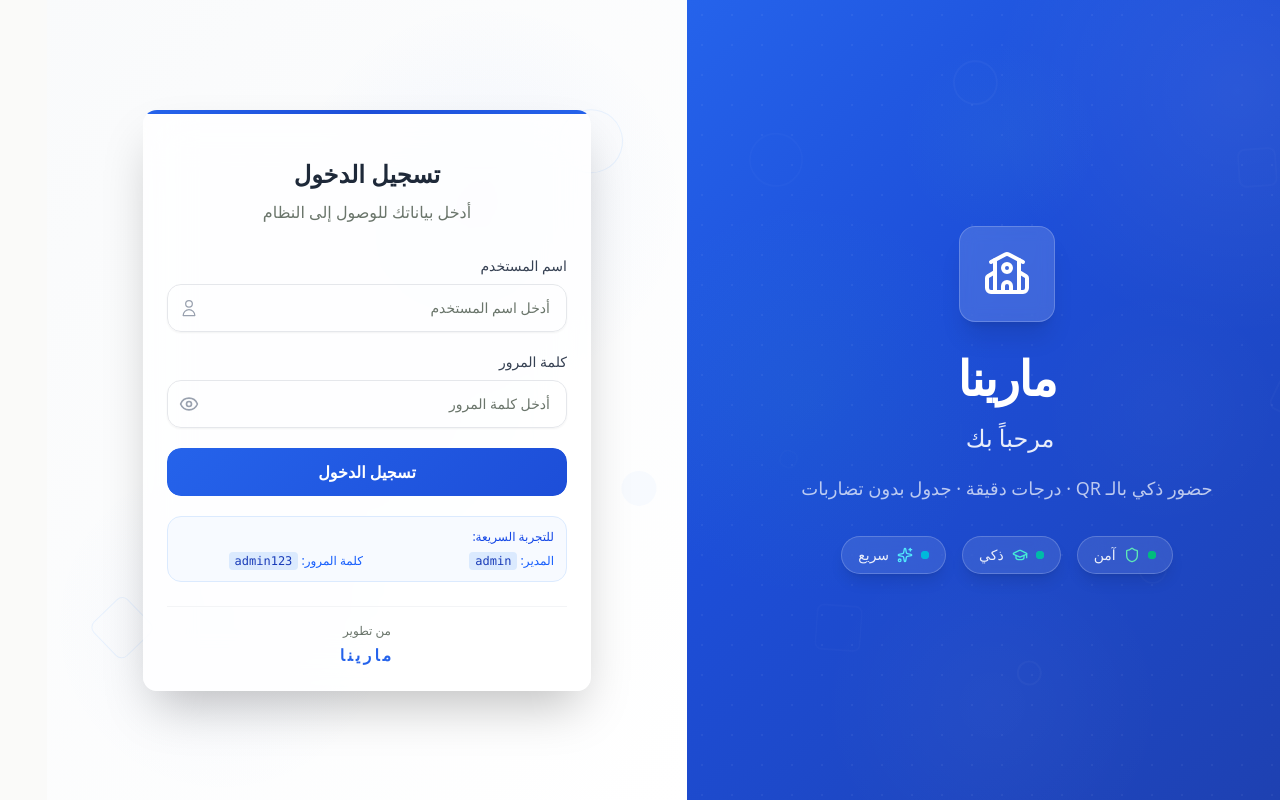
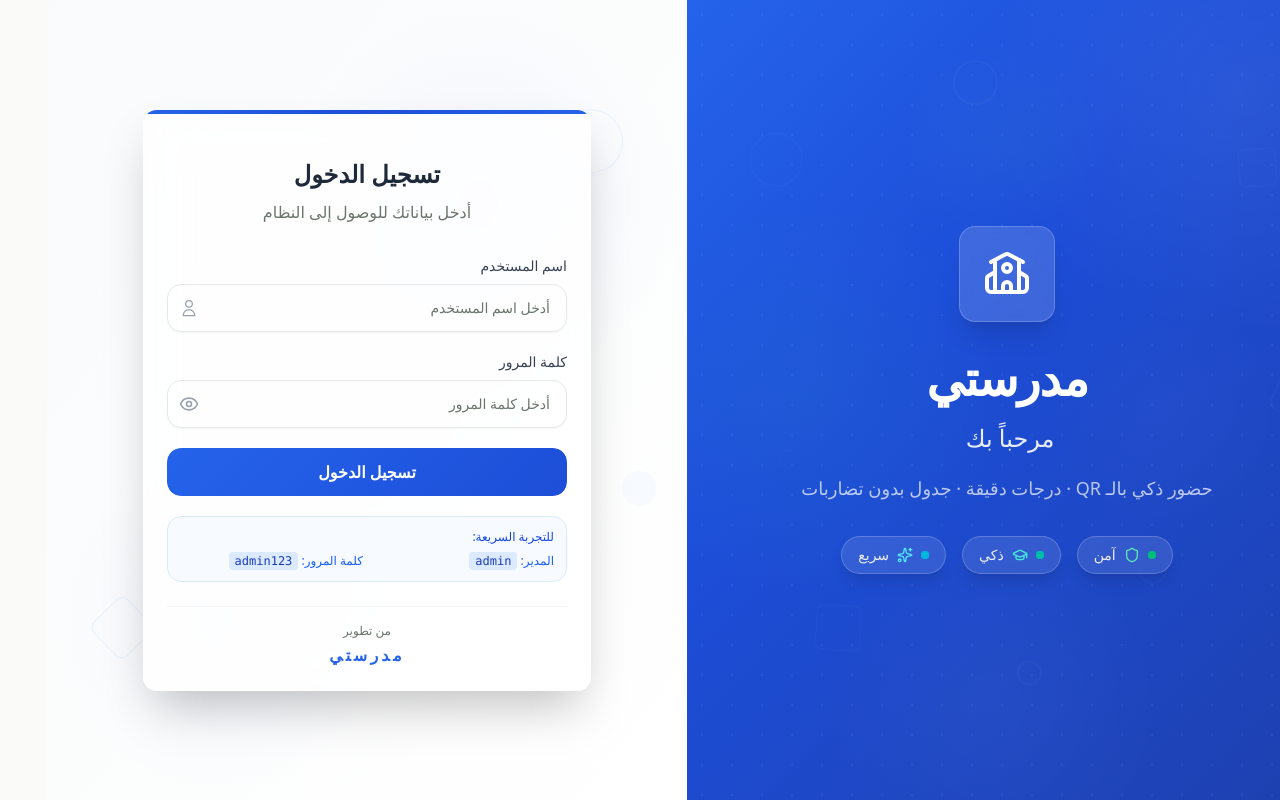
Before and after one commit to Hussam9329/madrasati-pro, a Next.js app: page / in a window 1280 px wide. Built offline with nearby package versions, Linux system fonts and the light colour scheme.

Commit message:
rename: استبدال اسم مارينا بـ مدرستي في جميع أنحاء المشروع

```diff
--- a/src/app/layout.tsx
+++ b/src/app/layout.tsx
@@ -15,10 +15,10 @@ const geistMono = Geist_Mono({
 });
 
 export const metadata: Metadata = {
-  title: "مارينا - نظام إدارة المدرسة",
-  description: "نظام إدارة مدرسة مارينا - حضور QR ودرجات وجدول حصص بدون تضاربات",
-  keywords: ["مارينا", "إدارة مدرسية", "حضور QR", "درجات", "جدول حصص"],
-  authors: [{ name: "مارينا" }],
+  title: "مدرستي - نظام إدارة المدرسة",
+  description: "نظام إدارة مدرسة مدرستي - حضور QR ودرجات وجدول حصص بدون تضاربات",
+  keywords: ["مدرستي", "إدارة مدرسية", "حضور QR", "درجات", "جدول حصص"],
+  authors: [{ name: "مدرستي" }],
   icons: {
     icon: "/logo.svg",
   },
--- a/src/components/school/AppLayout.tsx
+++ b/src/components/school/AppLayout.tsx
@@ -39,7 +39,7 @@ interface AppLayoutProps {
   children: React.ReactNode;
 }
 
-// Navigation groups - مارينا School System
+// Navigation groups - مدرستي School System
 const navGroups: { label: string; items: { key: PageKey; label: string; icon: React.ElementType; badge?: string }[] }[] = [
   {
     label: 'الرئيسية',
@@ -208,7 +208,7 @@ export default function AppLayout({ children }: AppLayoutProps) {
           {!sidebarCollapsed && (
             <div className="flex flex-col min-w-0">
               <span className="font-bold text-base leading-tight" style={{ color: '#2563eb' }}>
-                مارينا
+                مدرستي
               </span>
               <div className="flex items-center gap-1.5 mt-0.5">
                 <span className="text-[11px] text-muted-foreground truncate">نظام إدارة المدرسة</span>
@@ -345,7 +345,7 @@ export default function AppLayout({ children }: AppLayoutProps) {
         {!sidebarCollapsed ? (
           <div className="flex items-center justify-between">
             <div className="text-center flex-1">
-              <p className="text-[10px] text-muted-foreground/70">مدرسة مارينا</p>
+              <p className="text-[10px] text-muted-foreground/70">مدرسة مدرستي</p>
             </div>
             <div className="flex items-center gap-1.5">
               <div className="w-2 h-2 rounded-full bg-emerald-500 animate-pulse" />
@@ -568,7 +568,7 @@ export default function AppLayout({ children }: AppLayoutProps) {
         <footer className="mt-auto border-t border-gray-200/60 dark:border-gray-700/50 px-4 py-3 bg-white/50 dark:bg-gray-900/50 relative z-10">
           <div className="flex items-center justify-between">
             <p className="text-[11px] text-muted-foreground">
-              مارينا © {new Date().getFullYear()} — نظام إدارة المدرسة
+              مدرستي © {new Date().getFullYear()} — نظام إدارة المدرسة
             </p>
             <div className="flex items-center gap-3">
               <span className="text-[10px] text-muted-foreground/50 hidden sm:inline">
--- a/src/components/school/LoginPage.tsx
+++ b/src/components/school/LoginPage.tsx
@@ -149,7 +149,7 @@ export default function LoginPage({ onLogin }: LoginPageProps) {
             <div className="w-24 h-24 rounded-2xl mx-auto mb-8 flex items-center justify-center bg-white/15 backdrop-blur-sm shadow-xl border border-white/20">
               <School className="w-12 h-12 text-white" />
             </div>
-            <h1 className="text-5xl font-bold mb-4 tracking-tight">مارينا</h1>
+            <h1 className="text-5xl font-bold mb-4 tracking-tight">مدرستي</h1>
             {/* Typing animation for welcome text */}
             <div className="h-10 flex items-center justify-center mb-4">
               <span className="text-2xl font-light text-white/90">
@@ -235,7 +235,7 @@ export default function LoginPage({ onLogin }: LoginPageProps) {
             >
               <School className="w-8 h-8 text-white" />
             </div>
-            <h2 className="text-2xl font-bold" style={{ color: '#2563eb' }}>مارينا</h2>
+            <h2 className="text-2xl font-bold" style={{ color: '#2563eb' }}>مدرستي</h2>
             <p className="text-sm text-muted-foreground mt-1">نظام إدارة المدرسة</p>
           </div>
 
@@ -399,7 +399,7 @@ export default function LoginPage({ onLogin }: LoginPageProps) {
               >
                 <p className="text-xs text-muted-foreground mb-1">من تطوير</p>
                 <p className="text-base font-extrabold tracking-[0.2em]" style={{ color: '#2563eb' }}>
-                  مارينا
+                  مدرستي
                 </p>
               </motion.div>
             </CardContent>
--- a/src/components/school/StudentsPage.tsx
+++ b/src/components/school/StudentsPage.tsx
@@ -905,7 +905,7 @@ export default function StudentsPage() {
                             <GraduationCap className="h-5 w-5 text-white" />
                           </div>
                           <div>
-                            <h3 className="text-white text-lg font-bold">مارينا</h3>
+                            <h3 className="text-white text-lg font-bold">مدرستي</h3>
                             <p className="text-white/80 text-xs">ثانوية الحسين للبنين</p>
                           </div>
                         </div>
```
Also changed, not shown: 1 other file (tests, documents, lock files or other folders).
